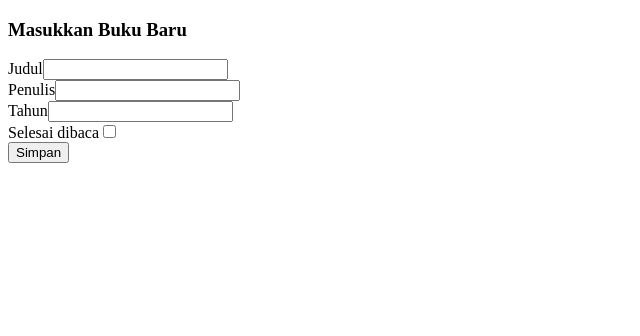
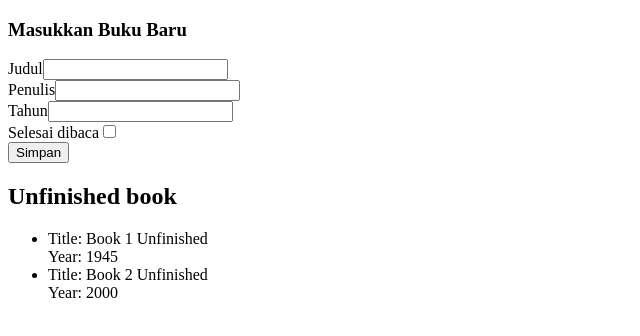
Before and after one commit to stevelukis/Bookshelf, a React (Create React App) app: page / in a window 1280 px wide. Shown: the top 336 px of the page, without its empty margins (0-640 px from the left). Built offline with nearby package versions, Linux system fonts and the light colour scheme.

Commit message:
Added component Bookshelf

```diff
--- a/src/App.js
+++ b/src/App.js
@@ -1,8 +1,12 @@
 import {AddBook} from "./add-book/components"
+import {Bookshelf} from "./bookshelf/components";
 
 function App() {
   return (
-    <AddBook />
+    <div>
+      <AddBook/>
+      <Bookshelf/>
+    </div>
   )
 }
 
--- /dev/null
+++ b/src/bookshelf/components.js
@@ -0,0 +1,33 @@
+export function Bookshelf() {
+  const book_list = [
+    {
+      id: 1,
+      title: "Book 1 Unfinished",
+      year: 1945,
+      finished: false,
+    },
+    {
+      id: 2,
+      title: "Book 2 Unfinished",
+      year: 2000,
+      finished: false,
+    },
+  ]
+
+  return (
+    <section>
+      <h2>Unfinished book</h2>
+      <ul>
+        {book_list.map(book => {
+          return (
+            <li key={book.id}>
+              Title: {book.title}
+              <br/>
+              Year: {book.year}
+            </li>
+          )
+        })}
+      </ul>
+    </section>
+  )
+}
```
